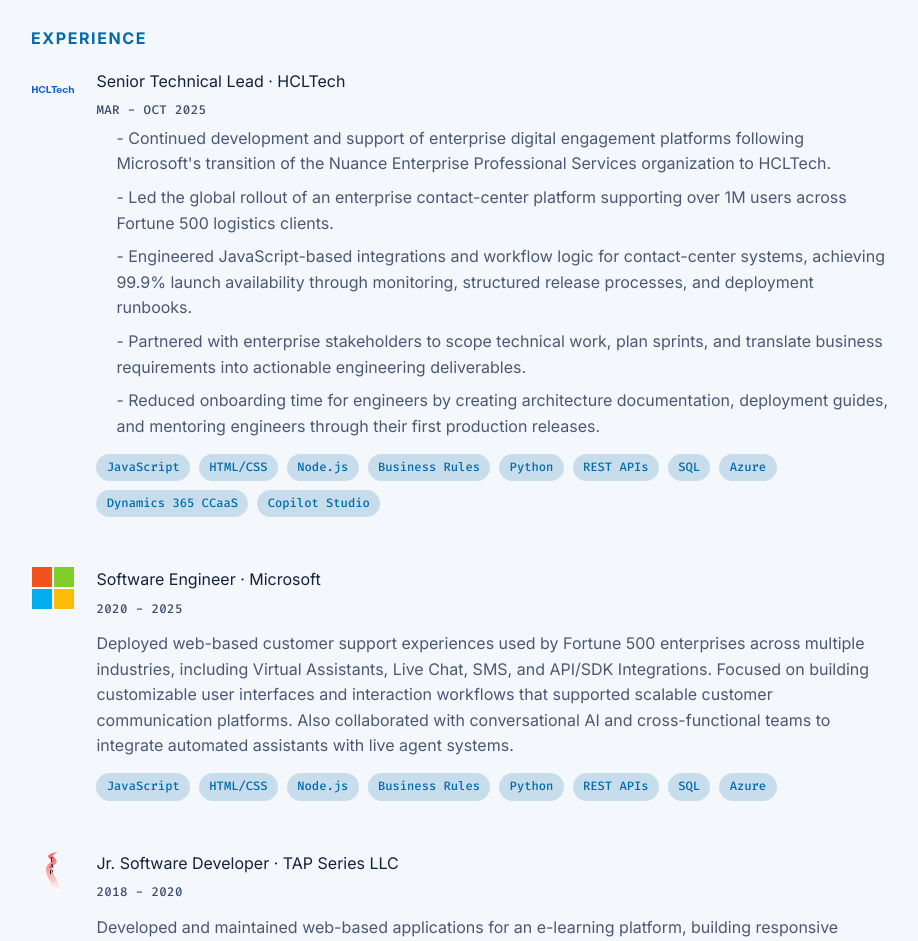
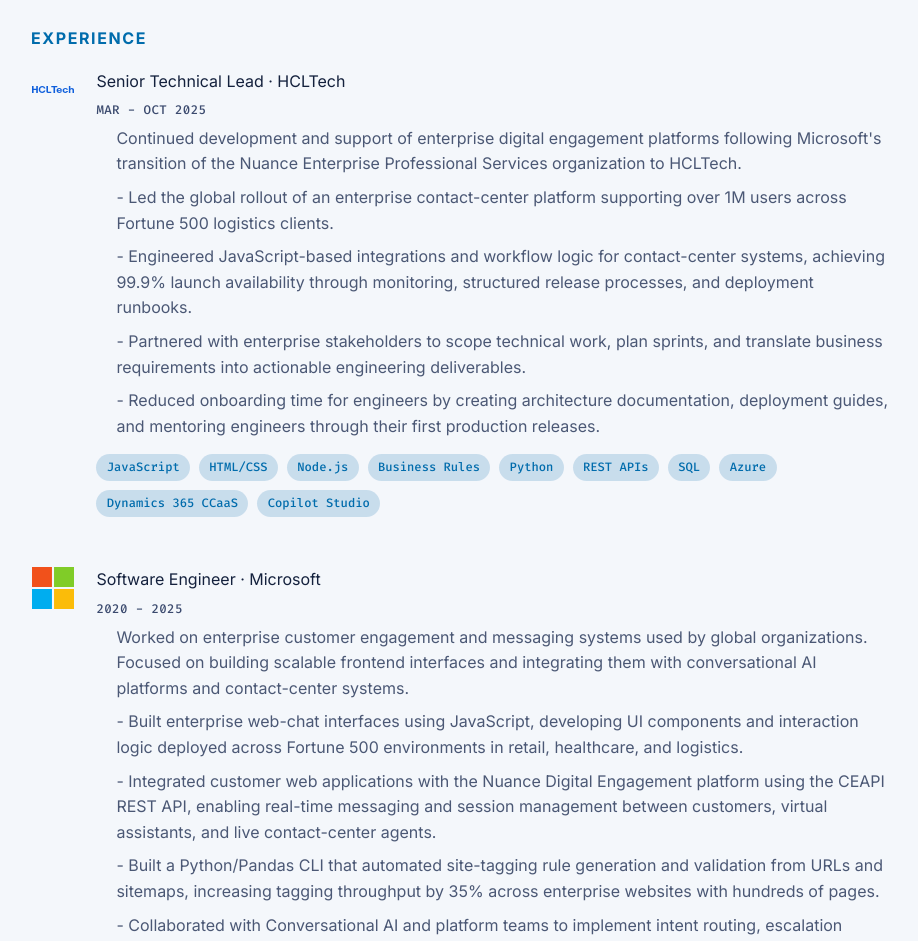
Before and after one commit to kurtluu/portfolio, a React (Vite) app in the folder react-ts-site/: page / in a window 1280 px wide. Shown: the part 860-1801 px from the top of the page, without its empty margins (179-1097 px from the left). Built offline with nearby package versions, Linux system fonts and the light colour scheme.

Commit message:
Update Microsoft portfolio description

```diff
--- a/react-ts-site/src/App.tsx
+++ b/react-ts-site/src/App.tsx
@@ -37,7 +37,7 @@ const timeline: TimelineItem[] = [
     company: "HCLTech",
     logoUrl: hclTechLogo,
     description: [
-      "- Continued development and support of enterprise digital engagement platforms following Microsoft's transition of the Nuance Enterprise Professional Services organization to HCLTech.",
+      "Continued development and support of enterprise digital engagement platforms following Microsoft's transition of the Nuance Enterprise Professional Services organization to HCLTech.",
       "- Led the global rollout of an enterprise contact-center platform supporting over 1M users across Fortune 500 logistics clients.",
       "- Engineered JavaScript-based integrations and workflow logic for contact-center systems, achieving 99.9% launch availability through monitoring, structured release processes, and deployment runbooks.",
       "- Partnered with enterprise stakeholders to scope technical work, plan sprints, and translate business requirements into actionable engineering deliverables.",
@@ -61,8 +61,13 @@ const timeline: TimelineItem[] = [
     title: "Software Engineer · Microsoft",
     company: "Microsoft",
     logoUrl: microsoftLogo,
-    description:
-      "Deployed web-based customer support experiences used by Fortune 500 enterprises across multiple industries, including Virtual Assistants, Live Chat, SMS, and API/SDK Integrations. Focused on building customizable user interfaces and interaction workflows that supported scalable customer communication platforms. Also collaborated with conversational AI and cross-functional teams to integrate automated assistants with live agent systems.",
+    description: [
+      "Worked on enterprise customer engagement and messaging systems used by global organizations. Focused on building scalable frontend interfaces and integrating them with conversational AI platforms and contact-center systems.",
+      "- Built enterprise web-chat interfaces using JavaScript, developing UI components and interaction logic deployed across Fortune 500 environments in retail, healthcare, and logistics.",
+      "- Integrated customer web applications with the Nuance Digital Engagement platform using the CEAPI REST API, enabling real-time messaging and session management between customers, virtual assistants, and live contact-center agents.",
+      "- Built a Python/Pandas CLI that automated site-tagging rule generation and validation from URLs and sitemaps, increasing tagging throughput by 35% across enterprise websites with hundreds of pages.",
+      "- Collaborated with Conversational AI and platform teams to implement intent routing, escalation workflows, and contextual data flows between virtual assistants and live agent platforms.",
+    ],
     tags: ["JavaScript", "HTML/CSS", "Node.js", "Business Rules", "Python", "REST APIs", "SQL", "Azure"],
   },
   {
```
